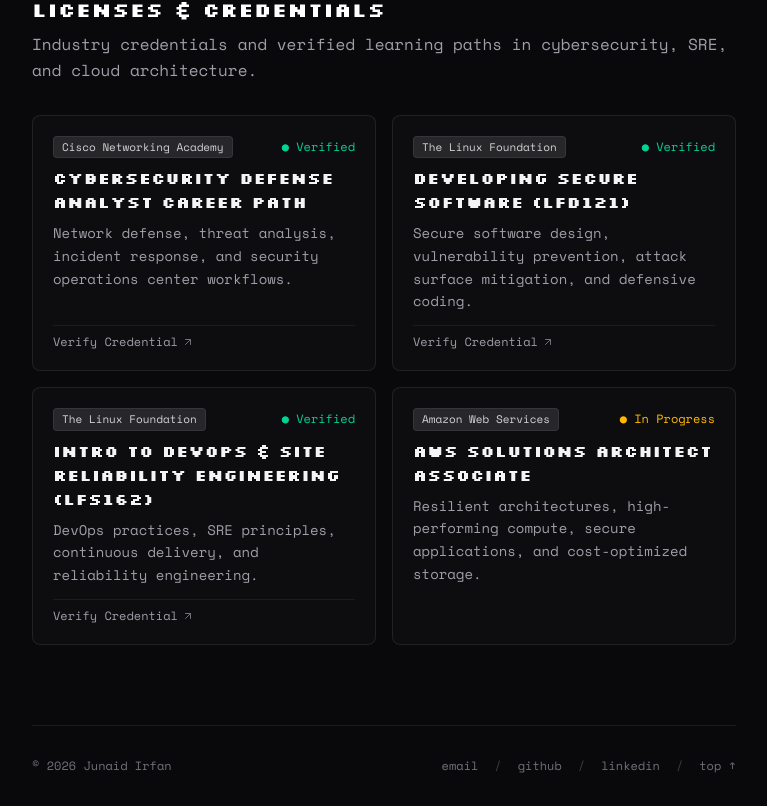
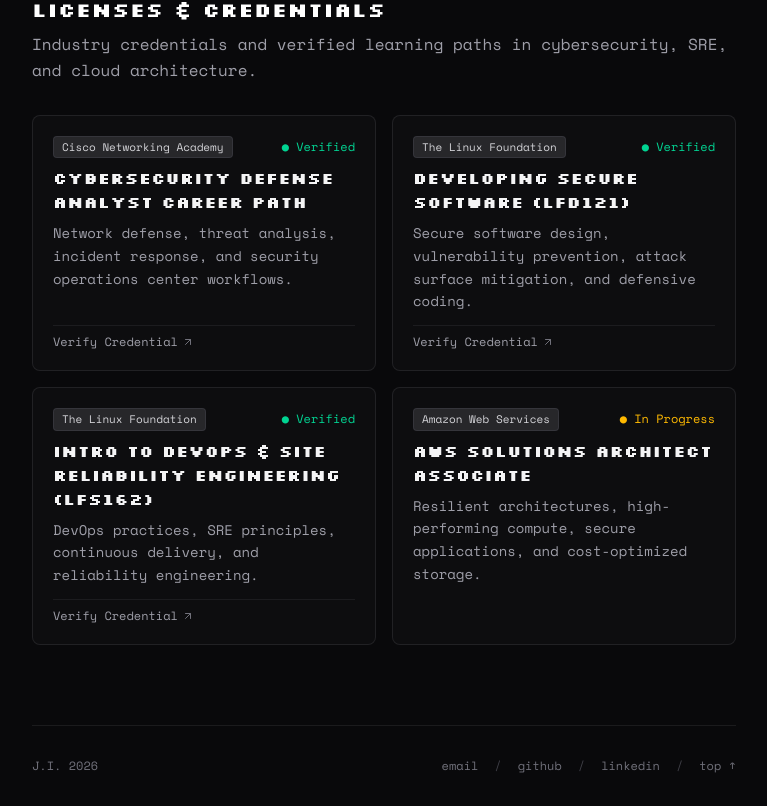
Before and after one commit to junaydirfan/portfolio, a Next.js app: page / in a window 1280 px wide. Shown: the part 8032-8838 px from the top of the page, without its empty margins (256-1023 px from the left). Built offline with nearby package versions, Linux system fonts and the light colour scheme; no server answers.

Commit message:
feat: add footer component with contact links and navigation

```diff
--- a/components/footer.tsx
+++ b/components/footer.tsx
@@ -7,7 +7,7 @@
     <footer className="border-t border-zinc-800/60 py-8 text-zinc-500 font-mono text-xs">
       <div className="flex flex-col sm:flex-row items-center justify-between gap-4">
         <div>
-          &copy; {currentYear} Junaid Irfan
+          J.I. {currentYear}
         </div>
         <div className="flex items-center gap-4">
           <a
```
